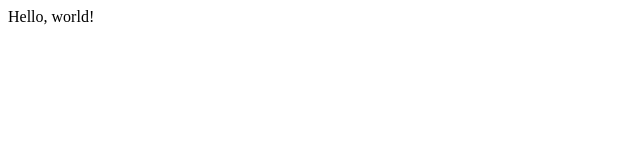
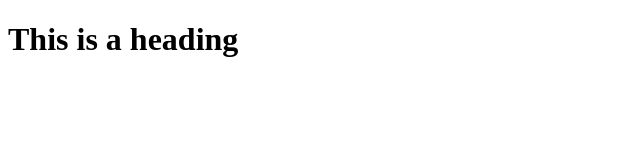
Before and after one commit to 89yf/newidk, a plain HTML site: page index.html in a window 1280 px wide. Shown: the whole page, without its empty margins (0-640 px from the left). Drawn offline with Linux system fonts and the light colour scheme.

Commit message:
Update index.html

```diff
--- a/index.html
+++ b/index.html
@@ -1,9 +1,9 @@
 <!DOCTYPE html>
 <html lang="en">
   <head>
-    <title>Hello!</title>
+    <title>Headings</title>
   </head>
   <body>
-    Hello, world!
+    <h1>This is a heading</h1>
   </body>
 </html>
```
